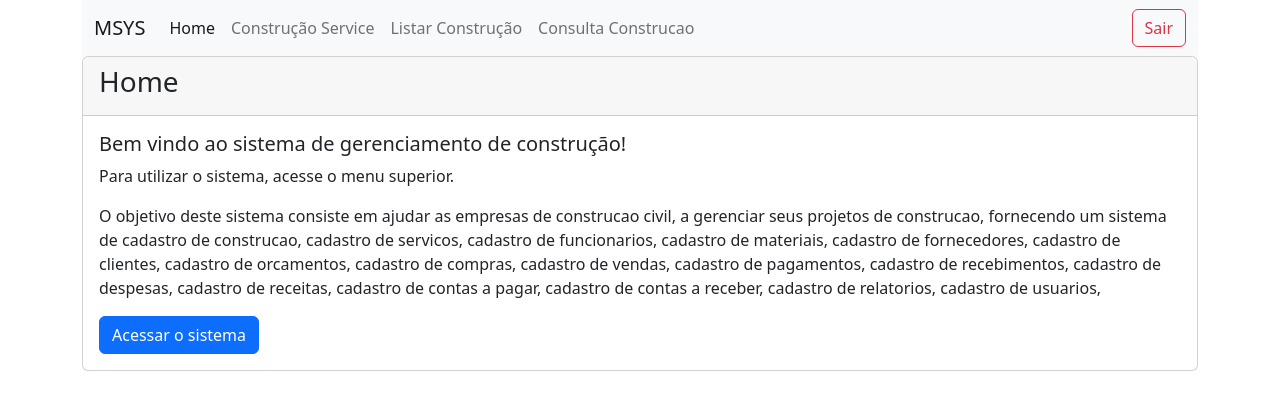
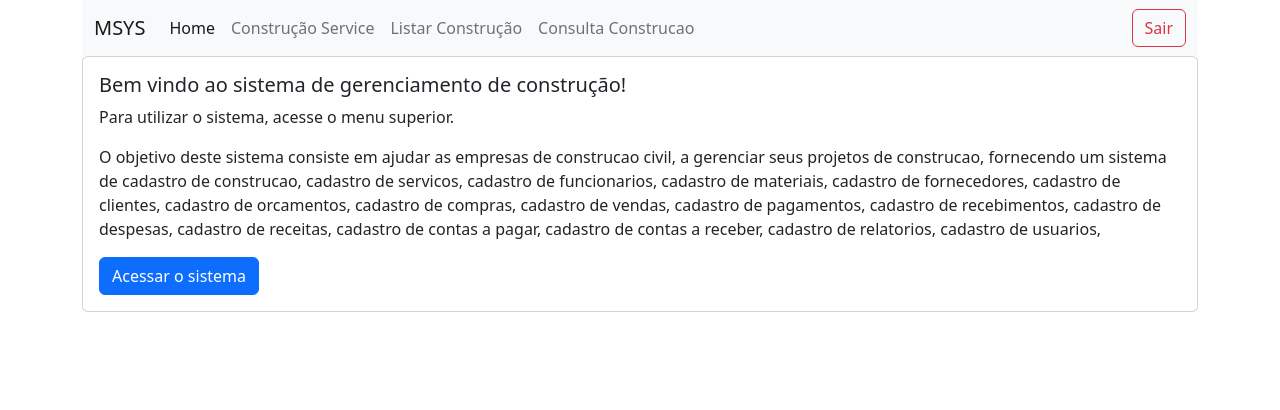
Before and after one commit to vinicius-batista-dev/gerenciamento-cloud, a React (Create React App) app: page /home in a window 1280 px wide. Shown: the top 410 px of the page. Built offline with nearby package versions, Linux system fonts and the light colour scheme.

Commit message:
tirando o card

```diff
--- a/src/pages/Home.jsx
+++ b/src/pages/Home.jsx
@@ -8,9 +8,7 @@ const Home = () => {
       <div className="row">
         <div className="col-md-12">
           <div className="card">
-            <div className="card-header">
-              <h3>Home</h3>
-            </div>
+
             <div className="card-body">
               <h5 className="card-title">
                 Bem vindo ao sistema de gerenciamento de construção!
```
